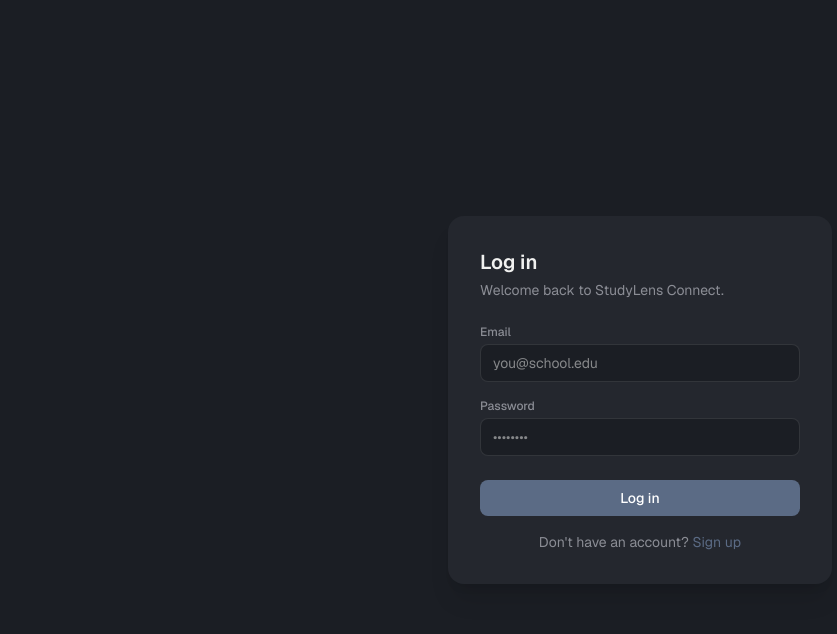
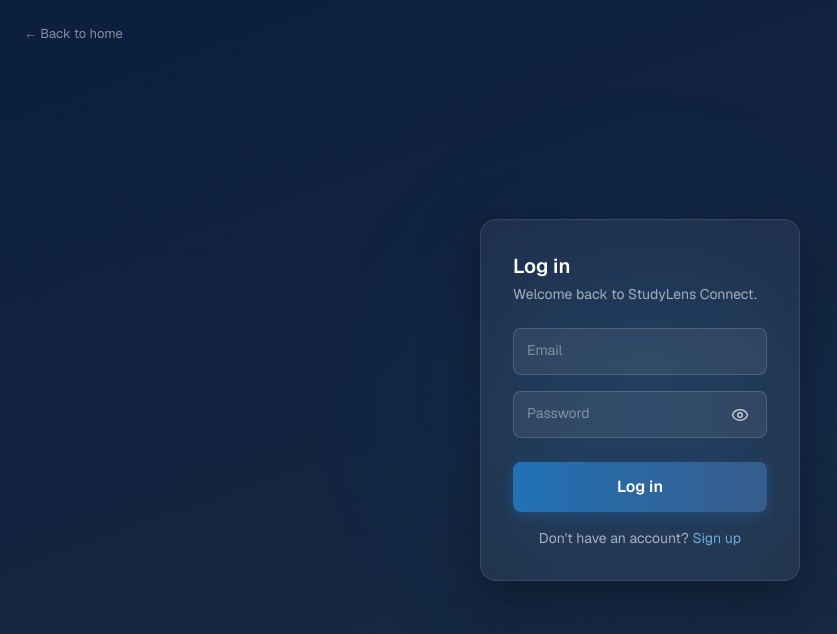
Before and after one commit to Aadhi153/studylens-connect, a Next.js app: page /login in a window 1280 px wide. Shown: the top 634 px of the page, without its empty margins (0-837 px from the left). Built offline with nearby package versions, Linux system fonts and the light colour scheme; no server answers.

Commit message:
feat: add lucide-react dependency, implement styling globals, and create AuthForm and Demo components.

```diff
--- a/package.json
+++ b/package.json
@@ -11,6 +11,7 @@
   "dependencies": {
     "@supabase/ssr": "^0.12.0",
     "@supabase/supabase-js": "^2.110.1",
+    "lucide-react": "^1.23.0",
     "next": "16.2.10",
     "react": "19.2.4",
     "react-dom": "19.2.4"
--- a/src/app/globals.css
+++ b/src/app/globals.css
@@ -332,6 +332,215 @@
   animation-delay: 0.6s;
 }
 
+/* Auth pages (login / signup) */
+.auth-page-bg {
+  background: linear-gradient(160deg, #0b1e3d 0%, #1b2c45 100%);
+}
+
+.bg-glow {
+  position: absolute;
+  width: 500px;
+  height: 500px;
+  background: radial-gradient(circle, rgba(33, 113, 181, 0.25) 0%, transparent 70%);
+  filter: blur(60px);
+  top: 20%;
+  left: 50%;
+  transform: translateX(-50%);
+  pointer-events: none;
+}
+
+.auth-card {
+  background: rgba(255, 255, 255, 0.06);
+  -webkit-backdrop-filter: blur(12px);
+  backdrop-filter: blur(12px);
+  border: 1px solid rgba(255, 255, 255, 0.1);
+  border-radius: 16px;
+  padding: 32px;
+  max-width: 320px;
+  box-shadow: 0 20px 60px rgba(0, 0, 0, 0.4);
+  animation: fadeSlideUp 0.5s ease-out;
+}
+
+@keyframes fadeSlideUp {
+  from {
+    opacity: 0;
+    transform: translateY(16px);
+  }
+  to {
+    opacity: 1;
+    transform: translateY(0);
+  }
+}
+
+.input-group {
+  position: relative;
+}
+
+.auth-input {
+  background: rgba(255, 255, 255, 0.07);
+  border: 1px solid rgba(255, 255, 255, 0.15);
+  border-radius: 8px;
+  padding: 12px 14px;
+  color: #ffffff;
+  font-size: 14px;
+  transition:
+    border-color 0.2s ease,
+    background-color 0.2s ease,
+    box-shadow 0.2s ease;
+}
+
+.auth-input:focus {
+  border-color: #2171b5;
+  background: rgba(255, 255, 255, 0.1);
+  box-shadow: 0 0 0 3px rgba(33, 113, 181, 0.2);
+  outline: none;
+}
+
+.auth-input.has-toggle {
+  padding-right: 40px;
+}
+
+.auth-input::placeholder {
+  color: rgba(255, 255, 255, 0.35);
+}
+
+.auth-input.error {
+  border-color: #ef4444;
+}
+
+.auth-input:-webkit-autofill,
+.auth-input:-webkit-autofill:hover,
+.auth-input:-webkit-autofill:focus {
+  -webkit-text-fill-color: #ffffff;
+  -webkit-box-shadow: 0 0 0px 1000px #16233f inset;
+  box-shadow: 0 0 0px 1000px #16233f inset;
+  caret-color: #ffffff;
+  transition: background-color 9999s ease-in-out 0s;
+}
+
+.error-text {
+  color: #ef4444;
+  font-size: 11px;
+  margin-top: 4px;
+}
+
+.floating-label {
+  position: absolute;
+  left: 14px;
+  top: 12px;
+  color: rgba(255, 255, 255, 0.4);
+  font-size: 14px;
+  pointer-events: none;
+  transition: all 0.2s ease;
+}
+
+.auth-input:focus + .floating-label,
+.auth-input:not(:placeholder-shown) + .floating-label {
+  top: -8px;
+  left: 10px;
+  font-size: 11px;
+  background: #0b1e3d;
+  padding: 0 4px;
+  color: #6baed6;
+}
+
+.auth-submit-btn {
+  background: linear-gradient(90deg, #2171b5, #375c8c);
+  border-radius: 8px;
+  padding: 13px;
+  color: #ffffff;
+  font-weight: 600;
+  box-shadow: 0 4px 14px rgba(33, 113, 181, 0.35);
+  transition:
+    transform 0.2s ease,
+    box-shadow 0.2s ease;
+}
+
+.auth-submit-btn:hover {
+  transform: translateY(-2px);
+  box-shadow: 0 6px 20px rgba(33, 113, 181, 0.5);
+}
+
+.auth-submit-btn:active {
+  transform: translateY(0);
+}
+
+.auth-submit-btn:disabled {
+  opacity: 0.7;
+  cursor: not-allowed;
+  transform: none;
+}
+
+.password-toggle {
+  position: absolute;
+  right: 14px;
+  top: 50%;
+  transform: translateY(-50%);
+  display: flex;
+  color: rgba(255, 255, 255, 0.7);
+  cursor: pointer;
+  transition: color 0.2s ease;
+  background: none;
+  border: none;
+  padding: 4px;
+  z-index: 1;
+}
+
+.password-toggle:hover {
+  color: #6baed6;
+}
+
+.spinner {
+  width: 16px;
+  height: 16px;
+  border: 2px solid rgba(255, 255, 255, 0.3);
+  border-top-color: #ffffff;
+  border-radius: 50%;
+  animation: spin 0.6s linear infinite;
+}
+
+@keyframes spin {
+  to {
+    transform: rotate(360deg);
+  }
+}
+
+.strength-bar {
+  height: 4px;
+  border-radius: 2px;
+  background: rgba(255, 255, 255, 0.1);
+  margin-top: 8px;
+  overflow: hidden;
+}
+
+.strength-fill {
+  height: 100%;
+  border-radius: 2px;
+  transition:
+    width 0.3s ease,
+    background-color 0.3s ease;
+}
+
+.auth-link {
+  color: #6baed6;
+  text-decoration: none;
+  transition: color 0.2s ease;
+}
+
+.auth-link:hover {
+  text-decoration: underline;
+}
+
+.back-link {
+  color: rgba(255, 255, 255, 0.5);
+  font-size: 13px;
+  transition: color 0.2s ease;
+}
+
+.back-link:hover {
+  color: #ffffff;
+}
+
 @media (prefers-reduced-motion: reduce) {
   *,
   *::before,
--- a/src/components/auth/AuthForm.tsx
+++ b/src/components/auth/AuthForm.tsx
@@ -3,22 +3,64 @@
 import { useState } from "react";
 import { useRouter } from "next/navigation";
 import Link from "next/link";
+import { Eye, EyeOff } from "lucide-react";
 import { createClient } from "@/lib/supabase/client";
+
+const EMAIL_RE = /^[^\s@]+@[^\s@]+\.[^\s@]+$/;
+
+const STRENGTH_LEVELS = [
+  { width: "25%", color: "#EF4444", label: "Weak" },
+  { width: "25%", color: "#EF4444", label: "Weak" },
+  { width: "50%", color: "#F59E0B", label: "Fair" },
+  { width: "75%", color: "#6BAED6", label: "Good" },
+  { width: "100%", color: "#22C55E", label: "Strong" },
+];
+
+function getPasswordStrength(password: string) {
+  let score = 0;
+  if (password.length >= 8) score++;
+  if (/[0-9]/.test(password)) score++;
+  if (/[A-Z]/.test(password)) score++;
+  if (/[^A-Za-z0-9]/.test(password)) score++;
+  return STRENGTH_LEVELS[score];
+}
 
 export function AuthForm({ mode }: { mode: "login" | "signup" }) {
   const [email, setEmail] = useState("");
   const [password, setPassword] = useState("");
+  const [showPassword, setShowPassword] = useState(false);
+  const [emailTouched, setEmailTouched] = useState(false);
+  const [passwordTouched, setPasswordTouched] = useState(false);
   const [error, setError] = useState<string | null>(null);
+  const [info, setInfo] = useState<string | null>(null);
   const [loading, setLoading] = useState(false);
   const router = useRouter();
   const supabase = createClient();
 
+  const emailError =
+    emailTouched && email.length > 0 && !EMAIL_RE.test(email)
+      ? "Enter a valid email address"
+      : null;
+  const passwordError =
+    passwordTouched && password.length > 0 && password.length < 6
+      ? "Password must be at least 6 characters"
+      : null;
+  const strength = mode === "signup" && password.length > 0 ? getPasswordStrength(password) : null;
+
   async function handleSubmit(e: React.FormEvent) {
     e.preventDefault();
+    if (loading) return;
+
+    setEmailTouched(true);
+    setPasswordTouched(true);
+
+    if (!EMAIL_RE.test(email) || password.length < 6) return;
+
     setLoading(true);
     setError(null);
+    setInfo(null);
 
-    const { error } =
+    const { data, error } =
       mode === "login"
         ? await supabase.auth.signInWithPassword({ email, password })
         : await supabase.auth.signUp({ email, password });
@@ -30,74 +72,141 @@
       return;
     }
 
+    if (mode === "signup" && !data.session) {
+      setInfo("Check your inbox to confirm your email before logging in.");
+      return;
+    }
+
     router.push("/groups");
     router.refresh();
   }
 
   return (
-    <div className="flex min-h-screen items-center justify-center bg-app-bg px-6">
-      <form
-        onSubmit={handleSubmit}
-        className="w-full max-w-sm rounded-2xl bg-app-card p-8 shadow-xl"
-      >
-        <h1 className="mb-1 text-xl font-semibold text-app-text-primary">
+    <div className="auth-page-bg relative flex min-h-screen items-center justify-center overflow-hidden px-6">
+      <div className="bg-glow" aria-hidden="true" />
+
+      <Link href="/" className="back-link absolute left-6 top-6 z-10">
+        ← Back to home
+      </Link>
+
+      <form onSubmit={handleSubmit} className="auth-card relative z-10 w-full">
+        <h1 className="mb-1 text-xl font-semibold text-white">
           {mode === "login" ? "Log in" : "Create an account"}
         </h1>
-        <p className="mb-6 text-sm text-app-text-secondary">
+        <p className="mb-6 text-sm text-white/60">
           {mode === "login"
             ? "Welcome back to StudyLens Connect."
             : "Start studying together in minutes."}
         </p>
 
-        <label className="mb-1 block text-xs font-medium text-app-text-secondary">
+        <div className="input-group mb-4">
+          <input
+            id="email"
+            type="email"
+            required
+            placeholder=" "
+            value={email}
+            onChange={(e) => setEmail(e.target.value)}
+            onBlur={() => setEmailTouched(true)}
+            aria-invalid={!!emailError}
+            aria-describedby={emailError ? "email-error" : undefined}
+            className={`auth-input w-full ${emailError ? "error" : ""}`}
+          />
+          <label htmlFor="email" className="floating-label">
             Email
           </label>
+          {emailError && (
+            <p id="email-error" className="error-text">
+              {emailError}
+            </p>
+          )}
+        </div>
+
+        <div className="input-group mb-1">
           <input
-          type="email"
+            id="password"
+            type={showPassword ? "text" : "password"}
             required
-          value={email}
-          onChange={(e) => setEmail(e.target.value)}
-          className="mb-4 w-full rounded-lg border border-white/10 bg-app-bg px-3 py-2 text-sm text-app-text-primary outline-none focus:border-app-accent"
-          placeholder="you@school.edu"
+            minLength={6}
+            placeholder=" "
+            value={password}
+            onChange={(e) => setPassword(e.target.value)}
+            onBlur={() => setPasswordTouched(true)}
+            aria-invalid={!!passwordError}
+            aria-describedby={passwordError ? "password-error" : undefined}
+            className={`auth-input has-toggle w-full ${passwordError ? "error" : ""}`}
           />
-
-        <label className="mb-1 block text-xs font-medium text-app-text-secondary">
+          <label htmlFor="password" className="floating-label">
             Password
           </label>
-        <input
-          type="password"
-          required
-          minLength={6}
-          value={password}
-          onChange={(e) => setPassword(e.target.value)}
-          className="mb-6 w-full rounded-lg border border-white/10 bg-app-bg px-3 py-2 text-sm text-app-text-primary outline-none focus:border-app-accent"
-          placeholder="••••••••"
+          <button
+            type="button"
+            onClick={() => setShowPassword((v) => !v)}
+            className="password-toggle"
+            aria-label={showPassword ? "Hide password" : "Show password"}
+            tabIndex={-1}
+          >
+            {showPassword ? <EyeOff size={18} /> : <Eye size={18} />}
+          </button>
+          {passwordError && (
+            <p id="password-error" className="error-text">
+              {passwordError}
+            </p>
+          )}
+        </div>
+
+        {strength && (
+          <div className="mb-6">
+            <div className="strength-bar">
+              <div
+                className="strength-fill"
+                style={{ width: strength.width, backgroundColor: strength.color }}
               />
+            </div>
+            <p className="mt-1 text-xs" style={{ color: strength.color }}>
+              {strength.label}
+            </p>
+          </div>
+        )}
+        {!strength && <div className="mb-6" />}
 
         {error && (
-          <p className="mb-4 text-sm text-red-400">{error}</p>
+          <p role="alert" className="mb-4 text-sm text-red-400">
+            {error}
+          </p>
+        )}
+        {info && (
+          <p role="status" className="mb-4 text-sm text-[#6baed6]">
+            {info}
+          </p>
         )}
 
         <button
           type="submit"
           disabled={loading}
-          className="mb-4 w-full rounded-lg bg-app-accent px-4 py-2 text-sm font-medium text-white transition hover:brightness-110 disabled:opacity-60"
+          className="auth-submit-btn mb-4 flex w-full items-center justify-center"
         >
-          {loading ? "Please wait..." : mode === "login" ? "Log in" : "Sign up"}
+          {loading ? (
+            <span className="spinner" aria-label="Loading" />
+          ) : mode === "login" ? (
+            "Log in"
+          ) : (
+            "Sign up"
+          )}
         </button>
 
-        <p className="text-center text-sm text-app-text-secondary">
+        <p className="text-center text-sm text-white/60">
           {mode === "login" ? (
             <>
               Don&apos;t have an account?{" "}
-              <Link href="/signup" className="text-app-accent hover:underline">
+              <Link href="/signup" className="auth-link">
                 Sign up
               </Link>
             </>
           ) : (
             <>
               Already have an account?{" "}
-              <Link href="/login" className="text-app-accent hover:underline">
+              <Link href="/login" className="auth-link">
                 Log in
               </Link>
             </>
--- a/src/components/landing/Demo.tsx
+++ b/src/components/landing/Demo.tsx
@@ -11,10 +11,10 @@
       </h2>
       <p className="mx-auto mb-8 max-w-lg text-landing-on-gradient-secondary">
         Try a live demo group — a simulated study partner will chat with you in
-        real time, typing indicator and all, no signup required.
+        real time, typing indicator and all.
       </p>
       <Link
-        href="/demo"
+        href="/signup"
         className="btn-primary inline-block rounded-lg bg-landing-cta px-6 py-3 text-sm font-medium text-white"
       >
         Try Demo Now
```
Also changed, not shown: 1 other file (tests, documents, lock files or other folders). Lines whose indentation alone changed are shown as unchanged.
